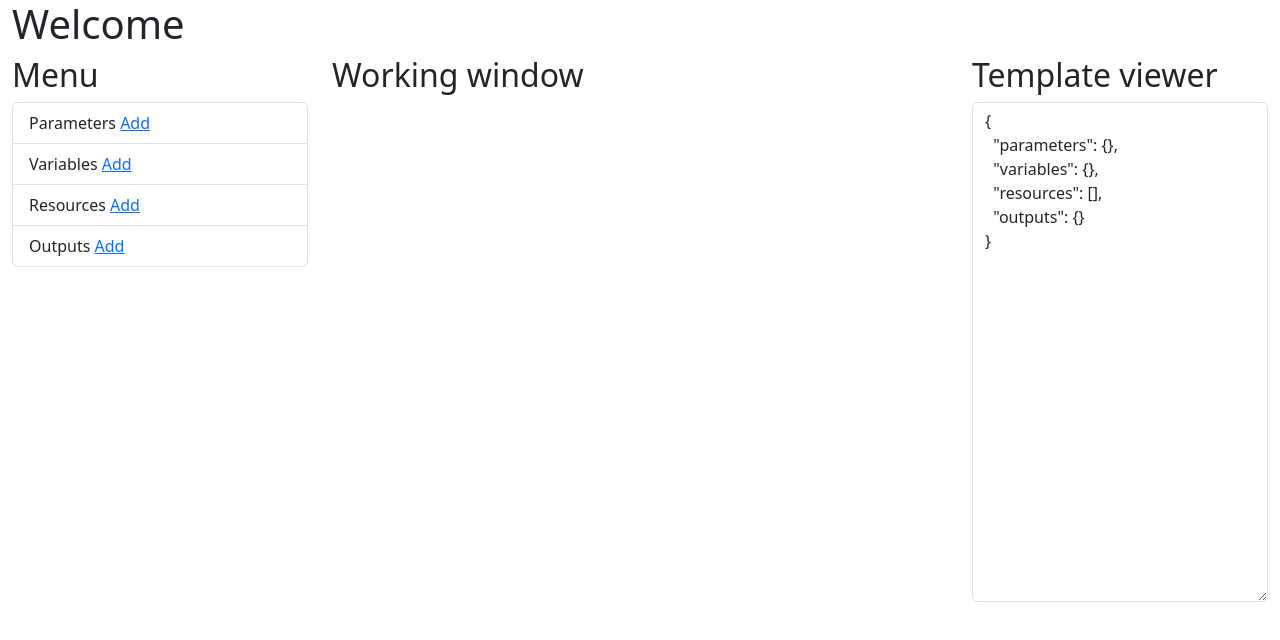
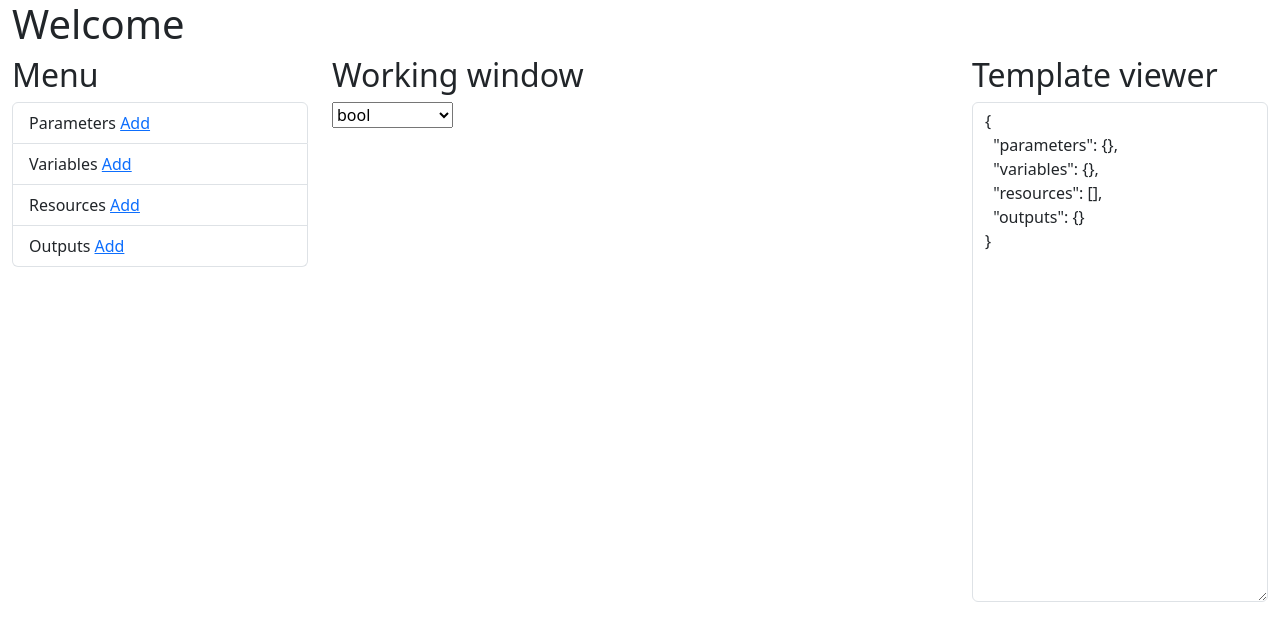
Before and after one commit to ml-archive/arm-template-generator-typescript, a React app: page / in a window 1280 px wide. Shown: the top 640 px of the page. Built offline with nearby package versions, Linux system fonts and the light colour scheme.

Commit message:
Made first working window

```diff
--- /dev/null
+++ b/src/components/Inputs/Select.tsx
@@ -0,0 +1,26 @@
+import { Component } from "react";
+import React = require("react");
+
+export interface SelectProps {
+    values: string[];
+}
+
+class SelectState {
+    selectedValue: string;
+}
+
+export class Select extends Component<SelectProps, SelectState> {
+    constructor(props: SelectProps) {
+        super(props);
+    }
+
+    render() {
+        return (<select>
+            {this.props.values.map((value) => {
+                return <option>{value}</option>;
+            })};
+        </select>)
+    }
+}
+
+export default Select;
--- a/src/components/WorkingWindow.tsx
+++ b/src/components/WorkingWindow.tsx
@@ -1,6 +1,7 @@
 import * as React from "react";
-import { Component } from 'react'
+import { Component, Fragment } from 'react'
 import ArmTemplate from "../models/ArmTemplate";
+import AddParameter from "./WorkingWindow/AddParameter";
 
 export interface WorkingWindowProps {
     Template: ArmTemplate;
@@ -12,7 +13,10 @@ export class WorkingWindow extends Component<WorkingWindowProps> {
     }
 
     render() {
-        return <h2>Working window</h2>
+        return (<Fragment>
+            <h2>Working window</h2>
+            <AddParameter parameter={null}></AddParameter>
+            </Fragment>)
     }
 }
 
--- /dev/null
+++ b/src/components/WorkingWindow/AddParameter.tsx
@@ -0,0 +1,33 @@
+import { Component } from "react";
+import React = require("react");
+import Select from "../Inputs/Select";
+import Parameter from "../../models/Parameter";
+
+export interface AddParameterProps {
+    parameter: Parameter;
+}
+
+class AddParameterState {
+    parameter: Parameter;
+}
+
+export class AddParameter extends Component<AddParameterProps, AddParameterState> {
+    constructor(props: AddParameterProps) {
+        super(props);
+
+        let state = new AddParameterState();
+        state.parameter = props.parameter;
+
+        this.state = state;
+    }
+
+    render() {
+        const allowedTypeValues = ["bool", "string", "securestring", "int", "object", "secureObject", "array"];
+
+        return (<div className="input-group">
+            <Select values={allowedTypeValues}></Select>
+        </div>);
+    }
+}
+
+export default AddParameter;
--- a/src/models/Parameter.ts
+++ b/src/models/Parameter.ts
@@ -3,6 +3,8 @@ export class Parameter {
     defaultValue: any;
     minLength: number;
     maxLength: number;
+    minValue: number;
+    maxValue: number;
     allowedValues: any[];
     metadata: ParameterMetadata;
 }
```
